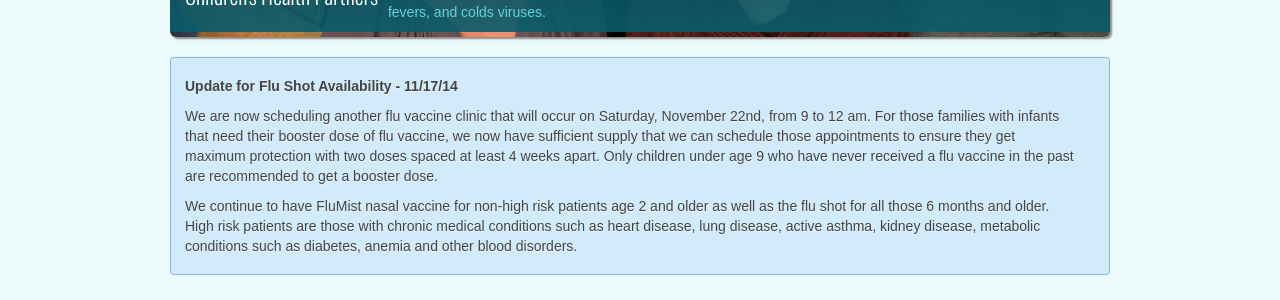
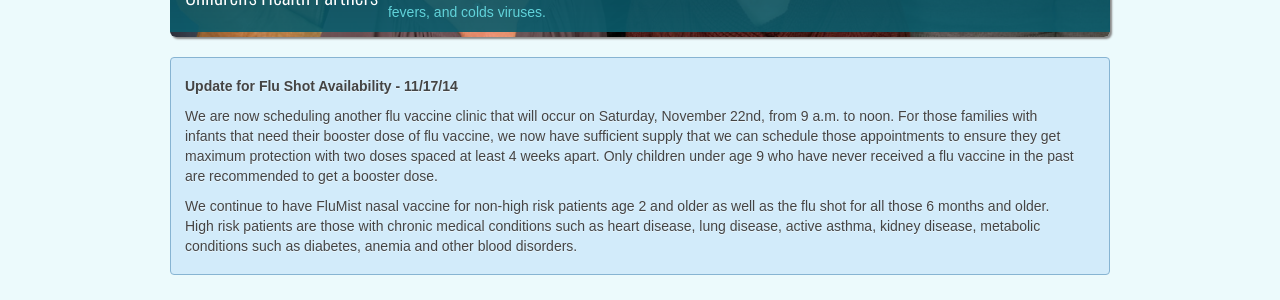
Before and after one commit to chpweb/web, a Jekyll site: the page built from index.html, in a window 1280 px wide. Shown: the part 596-896 px from the top of the page. Built offline with Jekyll 4.4.1, drawn with Linux system fonts in a browser that asks for light colours; some web fonts are replaced; comment, search, counter and statistics services are not loaded.

Commit message:
Update index.html

```diff
--- a/index.html
+++ b/index.html
@@ -30,7 +30,7 @@ published: true
 	<section>
 		<div class="home-info">
           <h5>Update for Flu Shot Availability - 11/17/14</h5>
-          <p>We are now scheduling another flu vaccine clinic that will occur on Saturday, November 22nd, from 9 to 12 am.  For those families with infants that need their booster dose of flu vaccine, we now have sufficient supply that we can schedule those appointments to ensure they get maximum protection with two doses spaced at least 4 weeks apart.  Only children under age 9 who have never received a flu vaccine in the past are recommended to get a booster dose.</p>
+          <p>We are now scheduling another flu vaccine clinic that will occur on Saturday, November 22nd, from 9 a.m. to noon.  For those families with infants that need their booster dose of flu vaccine, we now have sufficient supply that we can schedule those appointments to ensure they get maximum protection with two doses spaced at least 4 weeks apart.  Only children under age 9 who have never received a flu vaccine in the past are recommended to get a booster dose.</p>
           <p>We continue to have FluMist nasal vaccine for non-high risk patients age 2 and older as well as the flu shot for all those 6 months and older.  High risk patients are those with chronic medical conditions such as heart disease, lung disease, active asthma, kidney disease, metabolic conditions such as diabetes, anemia and other blood disorders.</p>
 
           		<!--<p><a class="btn btn-medium btn-primary" href="/flu-vaccine-dates">Read More <i class="icon-arrow-right"></i></a></p>-->
```
